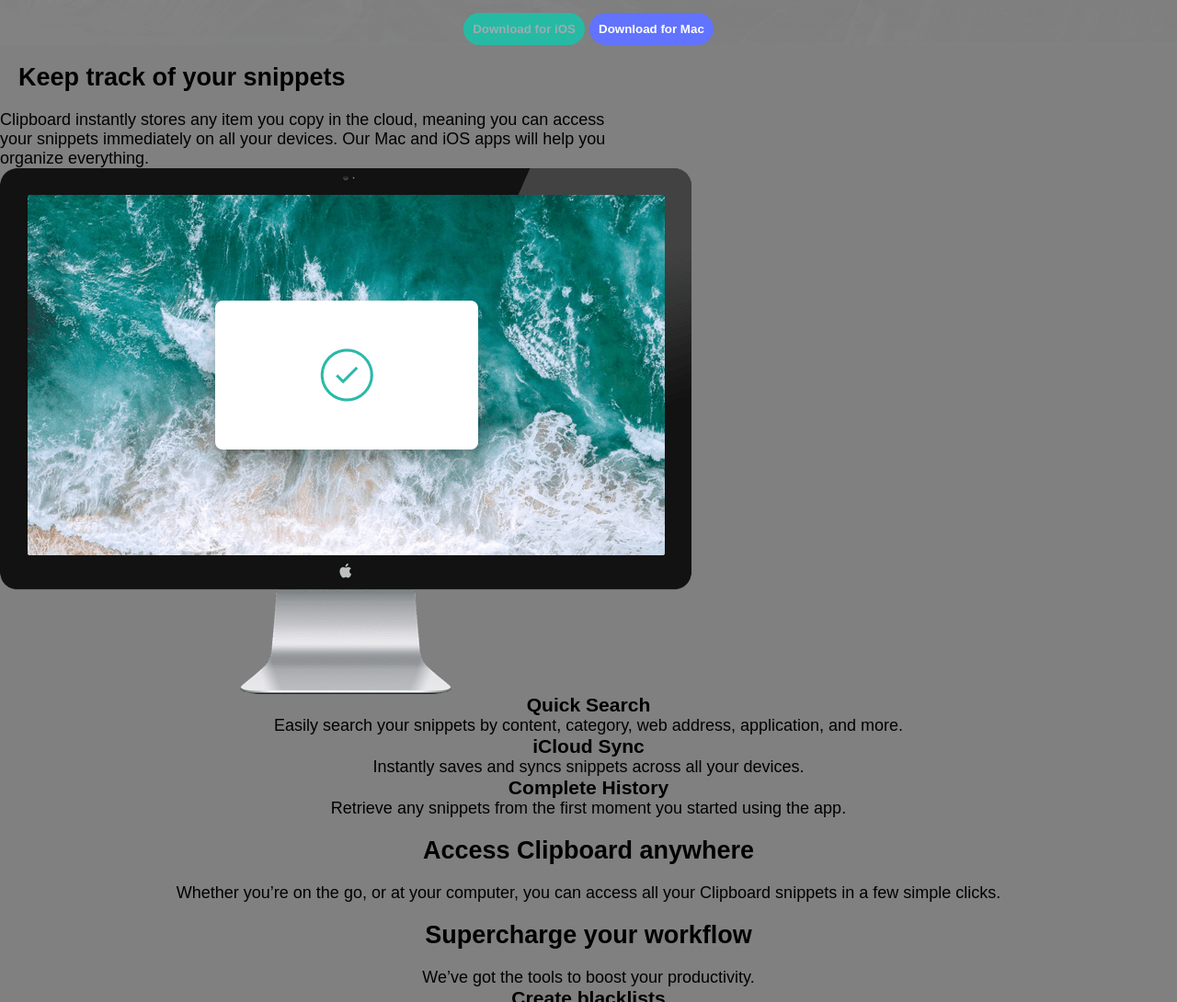
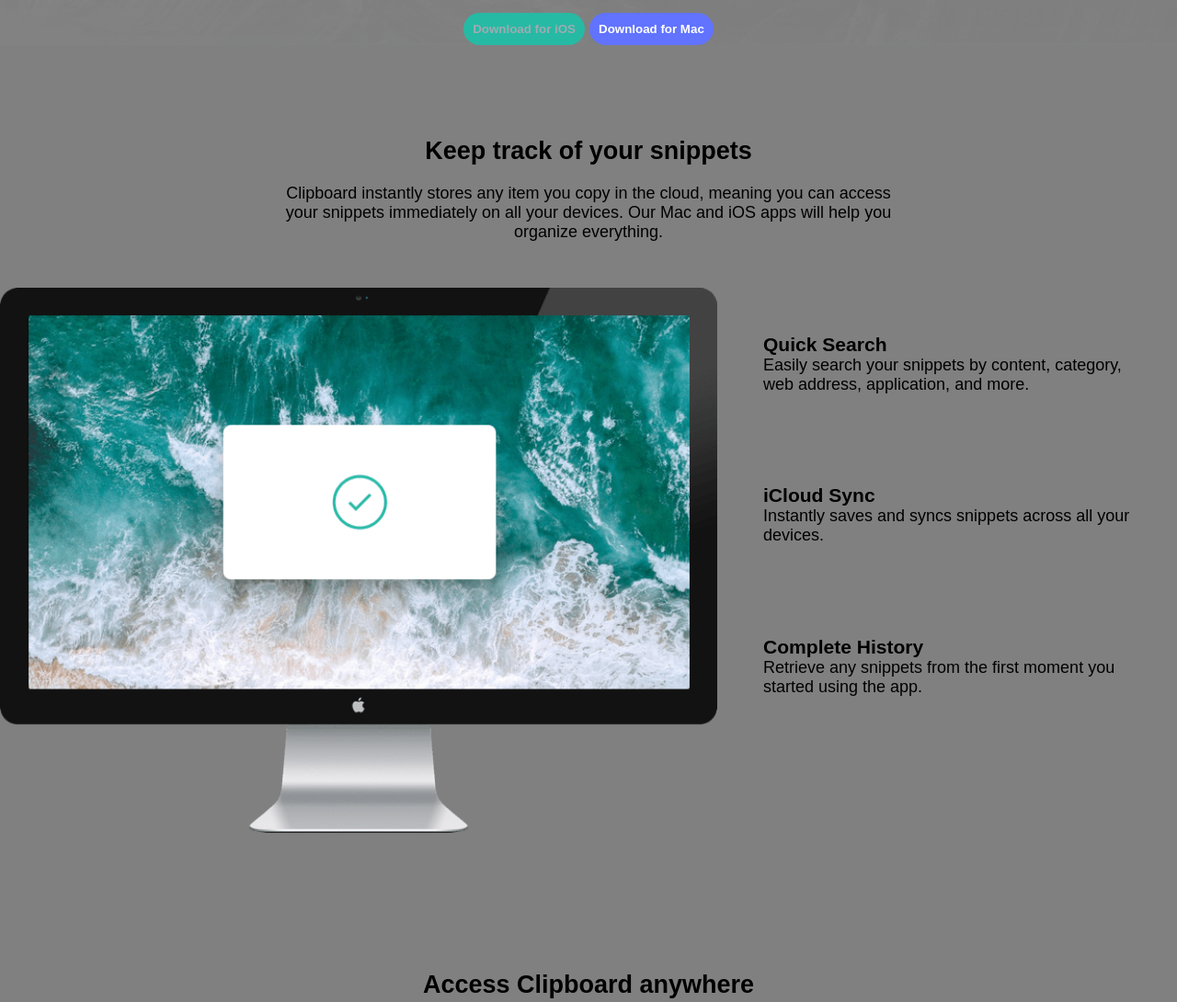
Before and after one commit to VictorSchmoegel/clipboard-landing-page, a plain HTML site: page index.html in a window 1280 px wide. Shown: the part 260-1350 px from the top of the page at 92% size. Drawn offline with Linux system fonts and the light colour scheme; a web font is replaced by a local one.

Commit message:
terminando section 1 e 2

```diff
--- a/index.html
+++ b/index.html
@@ -27,27 +27,32 @@
 
     <section class="sec-one">
       <h2>Keep track of your snippets</h2>
-      <span>
+      <div>
+        <span id="text-sec-one">
             Clipboard instantly stores any item you copy in the cloud,
             meaning you can access <br> your snippets immediately on all your
             devices. Our Mac and iOS apps will help you <br> organize everything.
         </span>
+      </div>
     </section>
 
     <section class="sec-two">
         <img id="image-computer" src="/images/image-computer.png" alt="imagem computador">
+      <div class="topics">
           <div>
             <h3>Quick Search</h3>
-          Easily search your snippets by content, category, web address, application, and more.
+            <span>Easily search your snippets by content, category, web address, application, and more.</span>
           </div>
           <div>
             <h3>iCloud Sync</h3>
-          Instantly saves and syncs snippets across all your devices.
+            <span>Instantly saves and syncs snippets across all your devices.</span>
           </div>
           <div>
             <h3>Complete History</h3>
-          Retrieve any snippets from the first moment you started using the app.
+            <span>Retrieve any snippets from the first moment you started using the app.</span>
           </div>
+      </div>
+
     </section>
 
     <section class="sec-three">
--- a/style.css
+++ b/style.css
@@ -19,6 +19,7 @@
 * {
     margin: 0;
     padding: 0;
+    box-sizing: border-box;
 }
 
 body {
@@ -63,16 +64,27 @@ h1 {
     border-style: none;
 }
 
-div {
+.sec-one {
     text-align: center;
-    justify-content: center;
 }
 
 h2 {
-    padding: 20px;
+    padding: 100px 20px 20px 20px;
+    text-align: center;
 }
 
-#image-computer {
+.sec-two {
     display: flex;
-    right: 500px;
+    margin: 50px 0px;
 }
+
+.sec-two img {
+    width: 65%;
+}
+
+.topics {
+    display: grid;
+    grid-column: auto;
+    margin: 50px;
+    max-width: 400px;
+}
```
Lines whose indentation alone changed are shown as unchanged.
